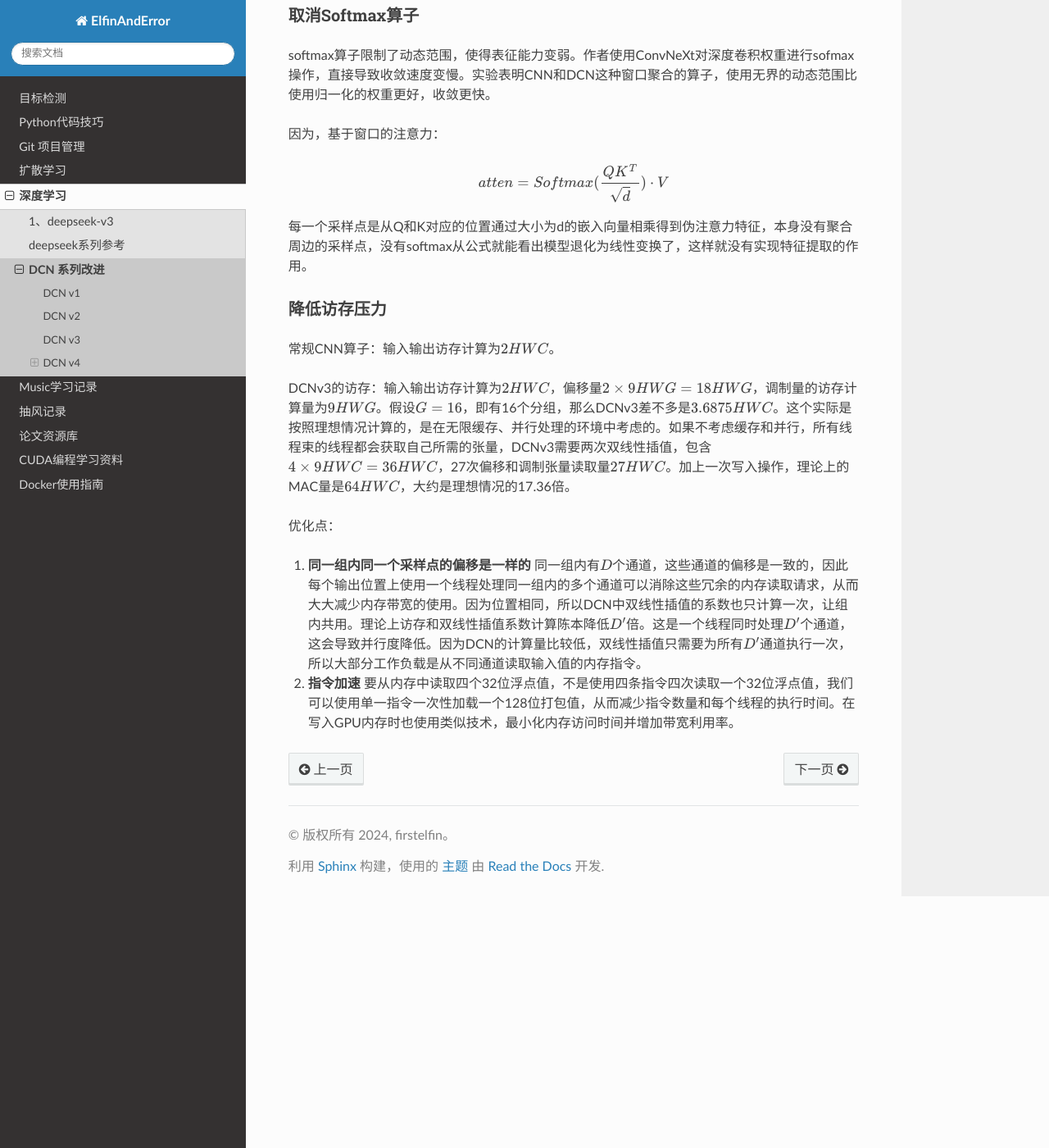
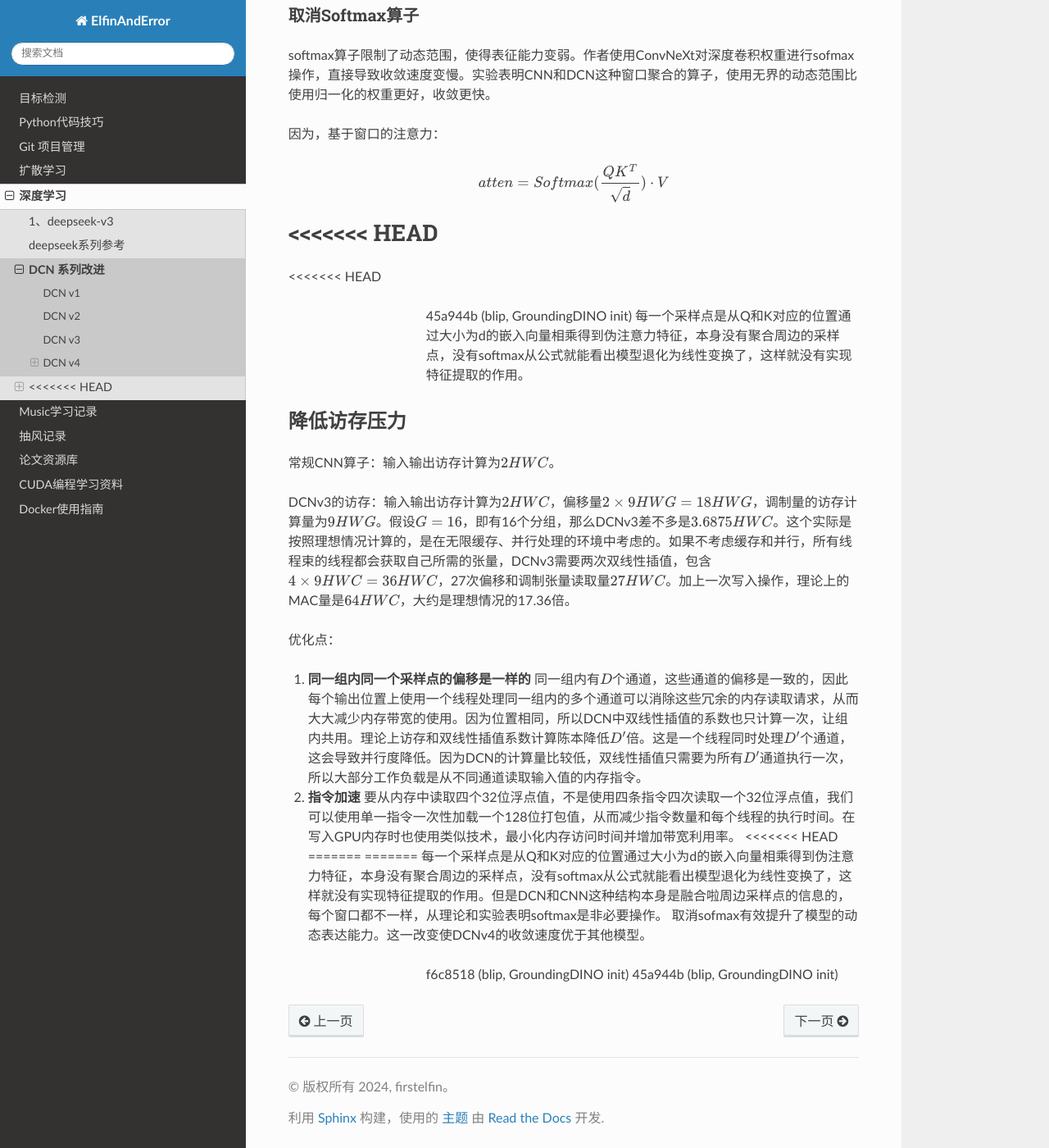
Before and after one commit to firstelfin/Book-ElfinAndError, a Sphinx documentation site: the page built from docs/source/deepLearning/DCN.md, in a window 1280 px wide and 1400 px high, scrolled down 2242 px. Shown: the whole window at 82% size. Built offline with Sphinx 7.4.7 and the Read the Docs theme 3.1.0, drawn with Linux system fonts in a browser that asks for light colours; pages that are not in the unit, such as notebooks, are missing from menus.

Commit message:
blip, GroundingDINO init

```diff
--- a/docs/source/deepLearning/DCN.md
+++ b/docs/source/deepLearning/DCN.md
@@ -82,6 +82,10 @@ $$
 atten=Softmax(\frac{QK^{T}}{\sqrt{d}}) \cdot V
 $$
 
+<<<<<<< HEAD
+=======
+<<<<<<< HEAD
+>>>>>>> 45a944b (blip, GroundingDINO init)
 每一个采样点是从Q和K对应的位置通过大小为d的嵌入向量相乘得到伪注意力特征，本身没有聚合周边的采样点，没有softmax从公式就能看出模型退化为线性变换了，这样就没有实现特征提取的作用。
 
 #### 降低访存压力
@@ -94,3 +98,10 @@ DCNv3的访存：输入输出访存计算为$2HWC$，偏移量$2\times 9 HWG = 1
 
 1. **同一组内同一个采样点的偏移是一样的** 同一组内有$D$个通道，这些通道的偏移是一致的，因此每个输出位置上使用一个线程处理同一组内的多个通道可以消除这些冗余的内存读取请求，从而大大减少内存带宽的使用。因为位置相同，所以DCN中双线性插值的系数也只计算一次，让组内共用。理论上访存和双线性插值系数计算陈本降低$D^{\prime}$倍。这是一个线程同时处理$D^{\prime}$个通道，这会导致并行度降低。因为DCN的计算量比较低，双线性插值只需要为所有$D^{\prime}$通道执行一次，所以大部分工作负载是从不同通道读取输入值的内存指令。
 2. **指令加速** 要从内存中读取四个32位浮点值，不是使用四条指令四次读取一个32位浮点值，我们可以使用单一指令一次性加载一个128位打包值，从而减少指令数量和每个线程的执行时间。在写入GPU内存时也使用类似技术，最小化内存访问时间并增加带宽利用率。
+<<<<<<< HEAD
+=======
+=======
+每一个采样点是从Q和K对应的位置通过大小为d的嵌入向量相乘得到伪注意力特征，本身没有聚合周边的采样点，没有softmax从公式就能看出模型退化为线性变换了，这样就没有实现特征提取的作用。但是DCN和CNN这种结构本身是融合啦周边采样点的信息的，每个窗口都不一样，从理论和实验表明softmax是非必要操作。
+取消sofmax有效提升了模型的动态表达能力。这一改变使DCNv4的收敛速度优于其他模型。
+>>>>>>> f6c8518 (blip, GroundingDINO init)
+>>>>>>> 45a944b (blip, GroundingDINO init)
```
Also changed, not shown: docs/source/Detect/DETR模型.md (+25 -0 lines), docs/source/deepLearning/BLIP.md (added, +20 -0 lines), docs/source/Detect/yolo_images/groundingDino-archi.png (added), docs/source/deepLearning/images/blip-archi.png (added).
